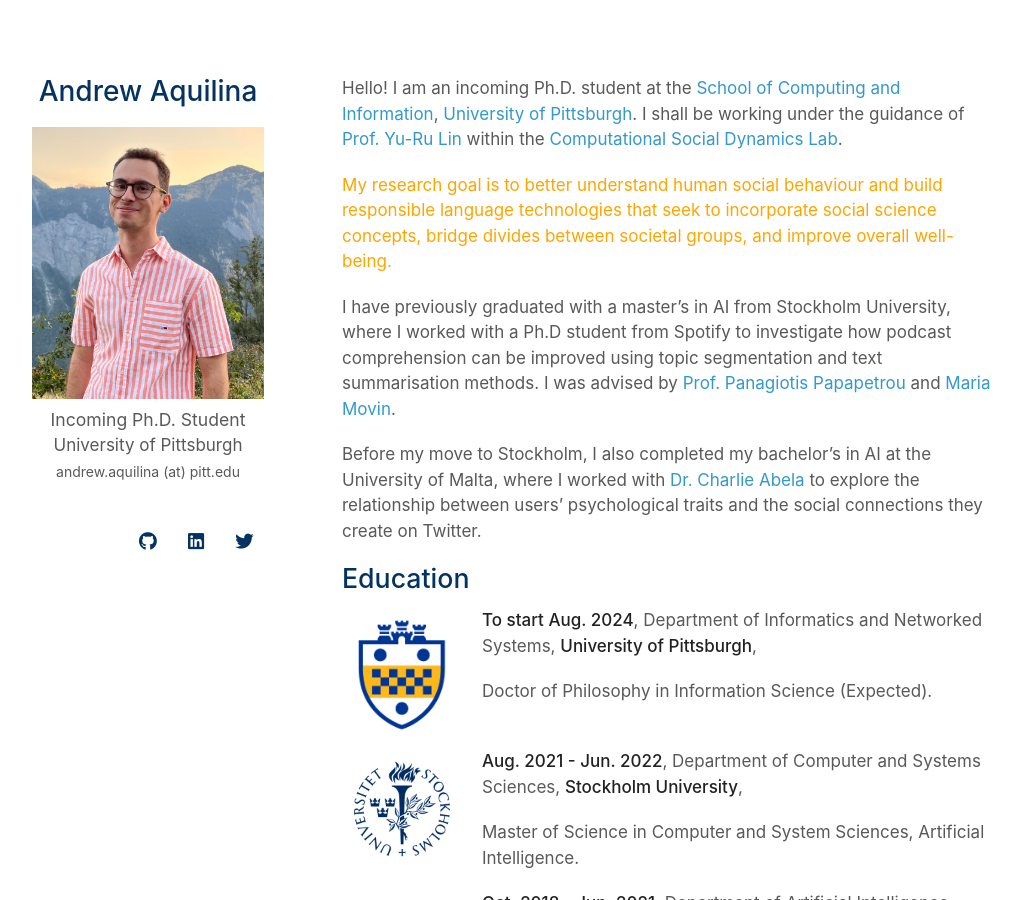
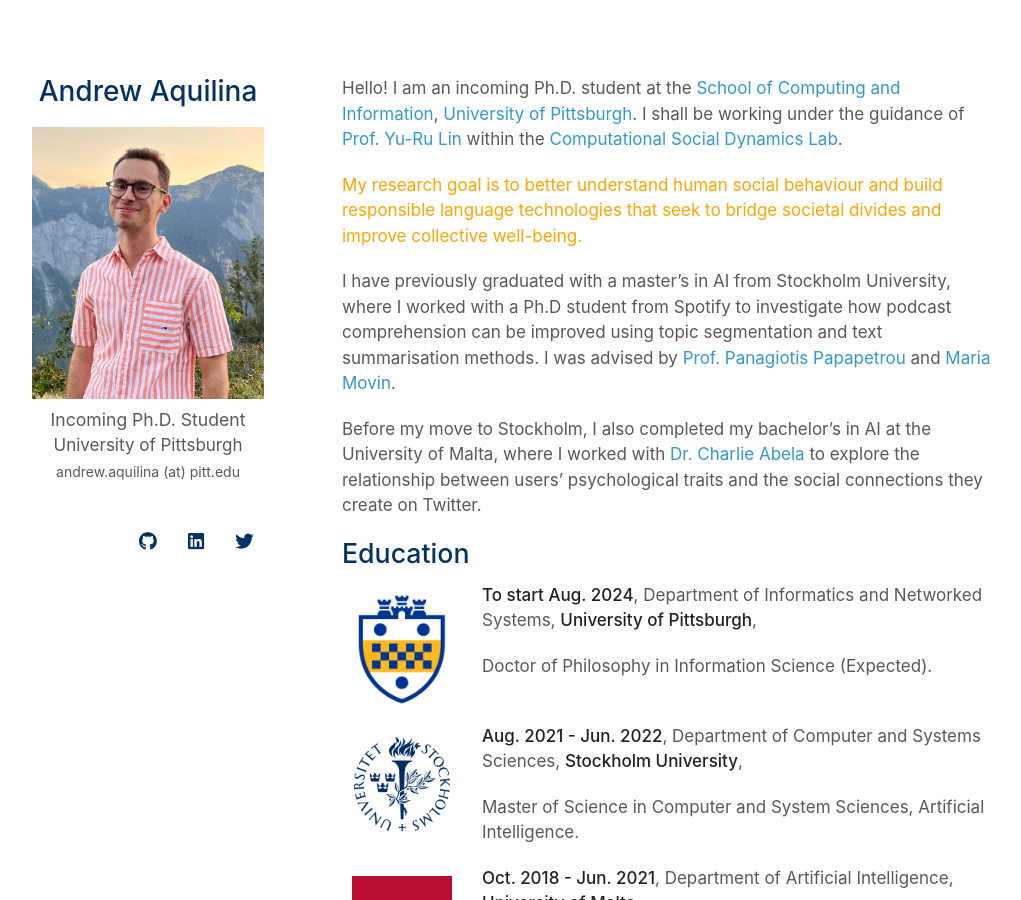
Before and after one commit to andaqu/andaqu.github.io, a Jekyll site: the page built from index.md, in a window 1280 px wide and 900 px high. Shown: the whole window, without its empty margins (128-1149 px from the left). Built offline with Jekyll 4.4.1, drawn with Linux system fonts in a browser that asks for light colours; nearby versions of some CDN libraries; a style sheet for code colours, icons or effects is not loaded.

Commit message:
Update index.md

```diff
--- a/index.md
+++ b/index.md
@@ -4,7 +4,7 @@ layout: homepage
 
 Hello! I am an incoming Ph.D. student at the [School of Computing and Information](https://www.sci.pitt.edu/), [University of Pittsburgh](https://pitt.edu/). I shall be working under the guidance of [Prof. Yu-Ru Lin](http://www.yurulin.com/) within the [Computational Social Dynamics Lab](https://picsolab.github.io/).
 
-<span style="color:orange;">My research goal is to better understand human social behaviour and build responsible language technologies that seek to incorporate social science concepts, bridge divides between societal groups, and improve overall well-being.</span>
+<span style="color:orange;">My research goal is to better understand human social behaviour and build responsible language technologies that seek to bridge societal divides and improve collective well-being.</span>
 
 I have previously graduated with a master’s in AI from Stockholm University, where I worked with a Ph.D student from Spotify to investigate how podcast comprehension can be improved using topic segmentation and text summarisation methods. I was advised by [Prof. Panagiotis Papapetrou](https://papapetrou.blogs.dsv.su.se/) and [Maria Movin](https://www.linkedin.com/in/mariamovin).
 
```
